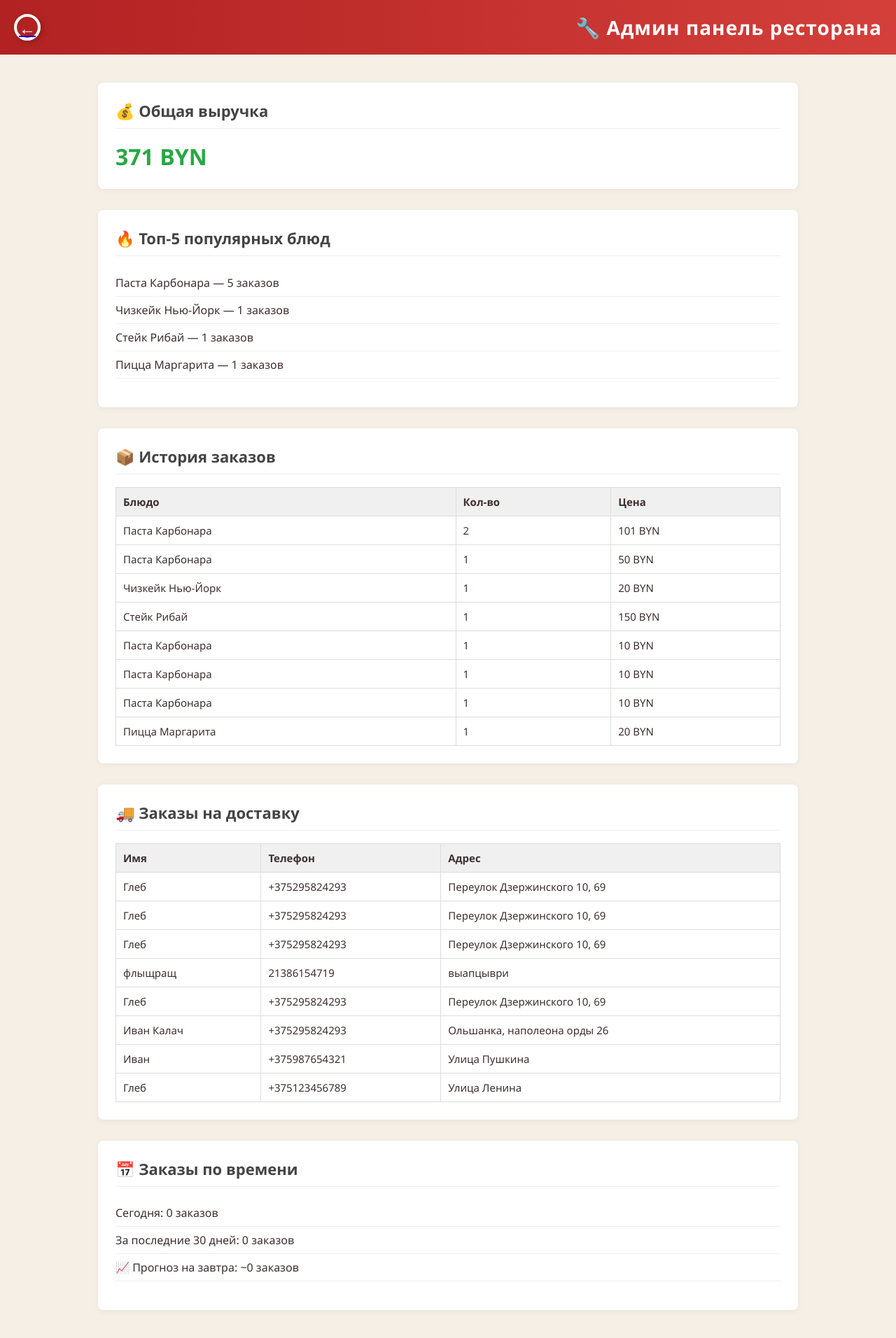
After one commit to GoGn228/Restaurant, a Flask app: page /admin in a window 1280 px wide. The commit adds this page. Shown: the whole page at 70% size. Run offline with Flask 3, Linux system fonts and the light colour scheme; data comes from the database, SQL or seed files in the repository; both versions use the stored data as it was after the commit.

Commit message:
vrode norm

```diff
--- a/main.py
+++ b/main.py
@@ -2,9 +2,10 @@ from sys import orig_argv
 from types import NoneType
 from typing import final
 
-from flask import Flask, render_template, request, session, redirect
+from flask import Flask, render_template, request, session, redirect, send_file
 import json
 import sqlite3
+from datetime import datetime, timedelta
 
 app = Flask(__name__)
 app.secret_key = "super_secret_key_123"
@@ -122,14 +123,15 @@ def final():
     name = request.form['name']
     phone = request.form['phone']
     address = request.form['address']
+    now = datetime.now()
     conn = sqlite3.connect('food.db')
     cursor = conn.cursor()
     cursor.execute("SELECT dish, quantity, ingredients, total_price FROM cart")
     cart = cursor.fetchall()
     for dish, quantity, ingredients, total_price in cart:
         cursor.execute("""
-            INSERT INTO orders (dish, quantity, ingredients, total_price)
-            VALUES (?, ?, ?, ?)
+            INSERT INTO orders (dish, quantity, ingredients, total_price, order_time)
+            VALUES (?, ?, ?, ?, ?)
         """, (dish, quantity, ingredients, total_price))
 
     cursor.execute("DELETE FROM cart")  # очищаем корзину
@@ -141,8 +143,59 @@ def final():
 def resFinal():
     return render_template("final_page.html")
 
+@app.route('/admin_login', methods=['POST'])
+def admin_login():
+    password = request.form.get('password')
+    if password == 'demo2025':
+        return redirect('/admin')
+    return "Неверный пароль"
 
-#app.run(debug=True)
+@app.route('/admin')
+def admin():
+    conn = sqlite3.connect('food.db')
+    cursor = conn.cursor()
+
+    # История заказов
+    cursor.execute("SELECT dish, quantity, total_price FROM orders ORDER BY id DESC")
+    orders = cursor.fetchall()
+
+    # Статистика
+    cursor.execute("SELECT dish, COUNT(*) as count FROM orders GROUP BY dish ORDER BY count DESC LIMIT 5")
+    top_dishes = cursor.fetchall()
+
+    cursor.execute("SELECT SUM(total_price) FROM orders")
+    revenue = cursor.fetchone()[0] or 0
+
+    # Заказы на доставку
+    cursor.execute("SELECT name, phone, address FROM food_order ORDER BY id DESC")
+    deliveries = cursor.fetchall()
+
+    # Заказы за сегодня
+    today = datetime.now().date()
+    cursor.execute("SELECT COUNT(*) FROM orders WHERE DATE(order_time) = ?", (today,))
+    orders_today = cursor.fetchone()[0]
+
+    # Заказы за последние 30 дней
+    month_ago = today - timedelta(days=30)
+    cursor.execute("SELECT COUNT(*) FROM orders WHERE DATE(order_time) >= ?", (month_ago,))
+    orders_month = cursor.fetchone()[0]
+
+    # Прогноз: если тренд сохранится
+    avg_per_day = orders_month / 30
+    forecast_tomorrow = round(avg_per_day)
+
+    conn.close()
+    return render_template("admin_panel.html",
+                           orders=orders,
+                           top_dishes=top_dishes,
+                           revenue=revenue,
+                           deliveries=deliveries,
+                           orders_today = orders_today,
+                           orders_month = orders_month,
+                           forecast_tomorrow = forecast_tomorrow)
+
+
+app.run(debug=True)
 
 # <ul>
 #    {% for id, dish, quantity, price in cart %}
--- /dev/null
+++ b/static/css/admin.css
@@ -0,0 +1,120 @@
+body {
+    font-family: 'Segoe UI', sans-serif;
+    background-color: #f5efe6;
+    color: #3e2f2f;
+    margin: 0;
+    padding: 0;
+}
+
+header {
+    display: flex;
+    justify-content: space-between;
+    align-items: center;
+    background: linear-gradient(to right, #b22222, #d43f3a);
+    color: white;
+    padding: 20px;
+}
+
+.page-title {
+    margin: 0;
+    font-size: 28px;
+    letter-spacing: 1px;
+}
+
+/* Контейнер */
+.admin-container {
+    max-width: 1000px;
+    margin: 40px auto;
+    padding: 0 20px;
+}
+
+/* Блоки секций */
+.admin-block {
+    background-color: white;
+    border-radius: 8px;
+    padding: 25px;
+    margin-bottom: 30px;
+    box-shadow: 0 2px 8px rgba(0,0,0,0.05);
+}
+
+.admin-block h2 {
+    margin-top: 0;
+    font-size: 22px;
+    color: #444;
+    border-bottom: 1px solid #eee;
+    padding-bottom: 10px;
+}
+
+/* Выручка */
+.admin-value {
+    font-size: 32px;
+    font-weight: bold;
+    color: #28a745;
+    margin-top: 10px;
+}
+
+/* Список популярных блюд */
+.admin-list {
+    list-style: none;
+    padding-left: 0;
+    margin-top: 15px;
+}
+
+.admin-list li {
+    padding: 8px 0;
+    font-size: 16px;
+    border-bottom: 1px solid #eee;
+}
+
+/* Таблицы */
+.admin-table {
+    width: 100%;
+    border-collapse: collapse;
+    margin-top: 15px;
+}
+
+.admin-table th,
+.admin-table td {
+    padding: 10px;
+    border: 1px solid #ddd;
+    text-align: left;
+    font-size: 15px;
+}
+
+.admin-table thead {
+    background-color: #f0f0f0;
+}
+
+.admin-table tbody tr:hover {
+    background-color: #fafafa;
+}
+
+.back-button {
+    width: 30px;
+    height: 30px;
+    background: #b22222 !important; /* Принудительно задаём красный цвет */
+    background-color: #b22222; /* Фирменный красный цвет */
+    border: 4px solid white;
+    background-clip: padding-box; /* Обрезает фон, сохраняя белый цвет */
+    border-radius: 50%; /* Круглая форма */
+    display: flex;
+    align-items: center;
+    justify-content: center;
+    cursor: pointer;
+    box-shadow: 3px 3px 10px rgba(0, 0, 0, 0.2);
+    transition: 0.3s ease-in-out;
+}
+
+/* Стрелка внутри */
+.back-button::before {
+    content: "←"; /* Юникод-стрелка */
+    font-size: 24px;
+    color: white;
+    font-weight: bold;
+}
+
+/* Эффект при наведении */
+.back-button:hover {
+    border-color: #f5f5f5; /* Чуть мягче при наведении */
+    transform: scale(1.1);
+}
--- a/static/css/change.css
+++ b/static/css/change.css
@@ -156,8 +156,8 @@ a:hover {
 }
 
 .back-button {
-    width: 40px;
-    height: 40px;
+    width: 30px;
+    height: 30px;
     background: #b22222 !important; /* Принудительно задаём красный цвет */
     background-color: #b22222; /* Фирменный красный цвет */
     border: 4px solid white;
--- a/static/css/fullMenu.css
+++ b/static/css/fullMenu.css
@@ -96,8 +96,9 @@ footer {
 }
 
 .back-button {
-    width: 50px;
-    height: 50px;
+    width: 40px;
+    height: 40px;
+    background: #b22222 !important; /* Принудительно задаём красный цвет */
     background-color: #b22222; /* Фирменный красный цвет */
     border: 4px solid white;
     background-clip: padding-box; /* Обрезает фон, сохраняя белый цвет */
--- a/static/css/menu.css
+++ b/static/css/menu.css
@@ -145,8 +145,9 @@ a:hover {
 }
 
 .back-button {
-    width: 50px;
-    height: 50px;
+    width: 30px;
+    height: 30px;
+    background: #b22222 !important; /* Принудительно задаём красный цвет */
     background-color: #b22222; /* Фирменный красный цвет */
     border: 4px solid white;
     background-clip: padding-box; /* Обрезает фон, сохраняя белый цвет */
--- /dev/null
+++ b/templates/admin_panel.html
@@ -0,0 +1,84 @@
+<!DOCTYPE html>
+<html lang="ru">
+<head>
+    <meta charset="UTF-8">
+    <title>Админ панель</title>
+    <link rel="stylesheet" href="{{ url_for('static', filename='css/admin.css') }}">
+</head>
+<body>
+    <header>
+        <a href="/" class="back-button"></a>
+        <h1 class="page-title">🔧 Админ панель ресторана</h1>
+    </header>
+
+    <main class="admin-container">
+        <section class="admin-block">
+            <h2>💰 Общая выручка</h2>
+            <div class="admin-value">{{ revenue }} BYN</div>
+        </section>
+
+        <section class="admin-block">
+            <h2>🔥 Топ-5 популярных блюд</h2>
+            <ul class="admin-list">
+                {% for dish, count in top_dishes %}
+                    <li>{{ dish }} — {{ count }} заказов</li>
+                {% endfor %}
+            </ul>
+        </section>
+
+        <section class="admin-block">
+            <h2>📦 История заказов</h2>
+            <table class="admin-table">
+                <thead>
+                    <tr>
+                        <th>Блюдо</th>
+                        <th>Кол-во</th>
+                        <th>Цена</th>
+                    </tr>
+                </thead>
+                <tbody>
+                    {% for dish, quantity, price in orders %}
+                        <tr>
+                            <td>{{ dish }}</td>
+                            <td>{{ quantity }}</td>
+                            <td>{{ price }} BYN</td>
+                        </tr>
+                    {% endfor %}
+                </tbody>
+            </table>
+        </section>
+
+        <section class="admin-block">
+            <h2>🚚 Заказы на доставку</h2>
+            <table class="admin-table">
+                <thead>
+                    <tr>
+                        <th>Имя</th>
+                        <th>Телефон</th>
+                        <th>Адрес</th>
+                    </tr>
+                </thead>
+                <tbody>
+                    {% for name, phone, address in deliveries %}
+                        <tr>
+                            <td>{{ name }}</td>
+                            <td>{{ phone }}</td>
+                            <td>{{ address }}</td>
+                        </tr>
+                    {% endfor %}
+                </tbody>
+            </table>
+        </section>
+
+        <section class="admin-block">
+            <h2>📅 Заказы по времени</h2>
+            <ul class="admin-list">
+                <li>Сегодня: {{ orders_today }} заказов</li>
+                <li>За последние 30 дней: {{ orders_month }} заказов</li>
+                <li>📈 Прогноз на завтра: ~{{ forecast_tomorrow }} заказов</li>
+            </ul>
+        </section>
+
+    </main>
+</body>
+</html>
--- a/templates/change_page.html
+++ b/templates/change_page.html
@@ -9,7 +9,7 @@
 </head>
 <body>
     <header>
-        <a href="{{ url_for('menu') }}" class="back-button"></a>
+        <a href="/menu/" class="back-button"></a>
         <h1 class="title">Настройка заказа в "Шеф Иван"</h1>
         <div class="header-content">
             <div class="logo">
--- a/templates/fullMenu_page.html
+++ b/templates/fullMenu_page.html
@@ -10,7 +10,7 @@
 <body>
 
   <header>
-    <button class="back-button" onclick="window.history.back();"></button>
+    <a href="/" class="back-button"></a>
     <h1 class="site-title">Шеф Иван</h1>
     <div class="logo">
         <img src="{{url_for('static', filename='images/logo.png') }}" alt="Логотип ресторана">
--- a/templates/menu_page.html
+++ b/templates/menu_page.html
@@ -9,7 +9,7 @@
 </head>
 <body>
     <header>
-        <button class="back-button" onclick="window.history.back();"></button>
+        <a href="/" class="back-button"></a>
         <h1 class="title">Меню ресторана "Шеф Иван"</h1>
         <div class="logo">
             <img src="{{url_for('static', filename='images/logo.png') }}" alt="Логотип ресторана">
```
Also changed, not shown: static/css/style.css (+66 -0 lines), templates/main_page.html (+8 -0 lines), food.db.
